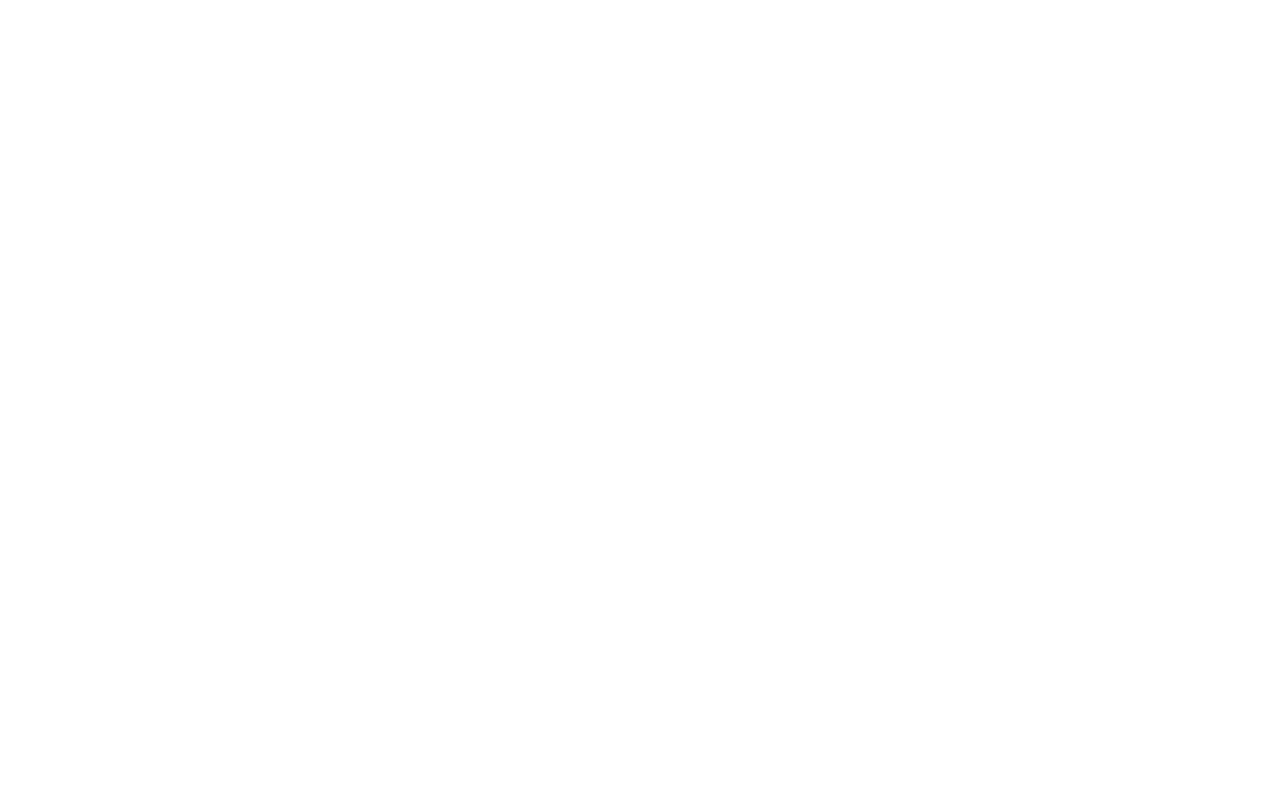
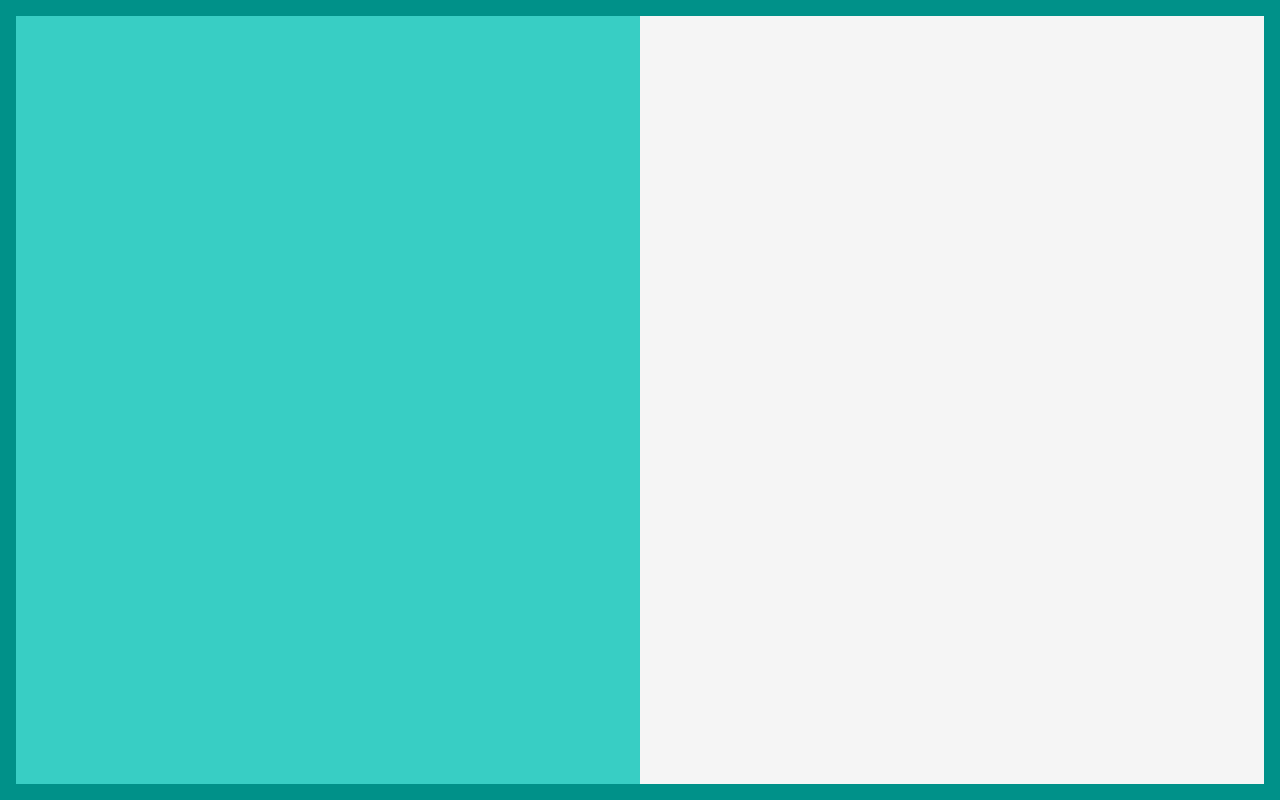
Before and after one commit to Schneizel-el-Britania/homework-react, a React (Create React App) app: page / in a window 1280 px wide. Built offline with nearby package versions, Linux system fonts and the light colour scheme.

Commit message:
Add styles to Calendar

```diff
--- a/src/App.js
+++ b/src/App.js
@@ -1,6 +1,8 @@
+import CalendarSection from "./components/CalendarSection";
+
 function App() {
   return (
-   <> </>
+    <> <CalendarSection /></>
   );
 }
 
--- /dev/null
+++ b/src/common/styles/colors/calendar.scss
@@ -0,0 +1,5 @@
+$date-bg-color: #38cec4;
+$view-bg-color: #f5f5f5;
+$border-color: #009189;
+$main-text-color: #b7b7b7;
+$accented-text-color: #eb1b57;
--- /dev/null
+++ b/src/common/styles/reset.css
@@ -0,0 +1,375 @@
+/* http://meyerweb.com/eric/tools/css/reset/
+   v2.0-modified | 20110126
+   License: none (public domain)
+*/
+
+html, body, div, span, applet, object, iframe,
+h1, h2, h3, h4, h5, h6, p, blockquote, pre,
+a, abbr, acronym, address, big, cite, code,
+del, dfn, em, img, ins, kbd, q, s, samp,
+small, strike, strong, sub, sup, tt, var,
+b, u, i, center,
+dl, dt, dd, ol, ul, li,
+fieldset, form, label, legend,
+table, caption, tbody, tfoot, thead, tr, th, td,
+article, aside, canvas, details, embed,
+figure, figcaption, footer, header, hgroup,
+menu, nav, output, ruby, section, summary,
+time, mark, audio, video {
+  margin: 0;
+	padding: 0;
+	border: 0;
+	font-size: 100%;
+	font: inherit;
+	vertical-align: baseline;
+}
+
+/* make sure to set some focus styles for accessibility */
+:focus {
+    outline: 0;
+}
+
+/* HTML5 display-role reset for older browsers */
+article, aside, details, figcaption, figure,
+footer, header, hgroup, menu, nav, section {
+	display: block;
+}
+
+body {
+	line-height: 1;
+}
+
+ol, ul {
+	list-style: none;
+}
+
+blockquote, q {
+	quotes: none;
+}
+
+blockquote:before, blockquote:after,
+q:before, q:after {
+	content: '';
+	content: none;
+}
+
+table {
+	border-collapse: collapse;
+	border-spacing: 0;
+}
+
+input[type=search]::-webkit-search-cancel-button,
+input[type=search]::-webkit-search-decoration,
+input[type=search]::-webkit-search-results-button,
+input[type=search]::-webkit-search-results-decoration {
+    -webkit-appearance: none;
+    -moz-appearance: none;
+}
+
+input[type=search] {
+    -webkit-appearance: none;
+    -moz-appearance: none;
+    -webkit-box-sizing: content-box;
+    -moz-box-sizing: content-box;
+    box-sizing: content-box;
+}
+
+textarea {
+    overflow: auto;
+    vertical-align: top;
+    resize: vertical;
+}
+
+/**
+ * Correct `inline-block` display not defined in IE 6/7/8/9 and Firefox 3.
+ */
+
+audio,
+canvas,
+video {
+    display: inline-block;
+    *display: inline;
+    *zoom: 1;
+    max-width: 100%;
+}
+
+/**
+ * Prevent modern browsers from displaying `audio` without controls.
+ * Remove excess height in iOS 5 devices.
+ */
+
+audio:not([controls]) {
+    display: none;
+    height: 0;
+}
+
+/**
+ * Address styling not present in IE 7/8/9, Firefox 3, and Safari 4.
+ * Known issue: no IE 6 support.
+ */
+
+[hidden] {
+    display: none;
+}
+
+/**
+ * 1. Correct text resizing oddly in IE 6/7 when body `font-size` is set using
+ *    `em` units.
+ * 2. Prevent iOS text size adjust after orientation change, without disabling
+ *    user zoom.
+ */
+
+html {
+    font-size: 100%; /* 1 */
+    -webkit-text-size-adjust: 100%; /* 2 */
+    -ms-text-size-adjust: 100%; /* 2 */
+}
+
+/**
+ * Address `outline` inconsistency between Chrome and other browsers.
+ */
+
+a:focus {
+    outline: thin dotted;
+}
+
+/**
+ * Improve readability when focused and also mouse hovered in all browsers.
+ */
+
+a:active,
+a:hover {
+    outline: 0;
+}
+
+/**
+ * 1. Remove border when inside `a` element in IE 6/7/8/9 and Firefox 3.
+ * 2. Improve image quality when scaled in IE 7.
+ */
+
+img {
+    border: 0; /* 1 */
+    -ms-interpolation-mode: bicubic; /* 2 */
+}
+
+/**
+ * Address margin not present in IE 6/7/8/9, Safari 5, and Opera 11.
+ */
+
+figure {
+    margin: 0;
+}
+
+/**
+ * Correct margin displayed oddly in IE 6/7.
+ */
+
+form {
+    margin: 0;
+}
+
+/**
+ * Define consistent border, margin, and padding.
+ */
+
+fieldset {
+    border: 1px solid #c0c0c0;
+    margin: 0 2px;
+    padding: 0.35em 0.625em 0.75em;
+}
+
+/**
+ * 1. Correct color not being inherited in IE 6/7/8/9.
+ * 2. Correct text not wrapping in Firefox 3.
+ * 3. Correct alignment displayed oddly in IE 6/7.
+ */
+
+legend {
+    border: 0; /* 1 */
+    padding: 0;
+    white-space: normal; /* 2 */
+    *margin-left: -7px; /* 3 */
+}
+
+/**
+ * 1. Correct font size not being inherited in all browsers.
+ * 2. Address margins set differently in IE 6/7, Firefox 3+, Safari 5,
+ *    and Chrome.
+ * 3. Improve appearance and consistency in all browsers.
+ */
+
+button,
+input,
+select,
+textarea {
+    font-size: 100%; /* 1 */
+    margin: 0; /* 2 */
+    vertical-align: baseline; /* 3 */
+    *vertical-align: middle; /* 3 */
+}
+
+/**
+ * Address Firefox 3+ setting `line-height` on `input` using `!important` in
+ * the UA stylesheet.
+ */
+
+button,
+input {
+    line-height: normal;
+}
+
+/**
+ * Address inconsistent `text-transform` inheritance for `button` and `select`.
+ * All other form control elements do not inherit `text-transform` values.
+ * Correct `button` style inheritance in Chrome, Safari 5+, and IE 6+.
+ * Correct `select` style inheritance in Firefox 4+ and Opera.
+ */
+
+button,
+select {
+    text-transform: none;
+}
+
+/**
+ * 1. Avoid the WebKit bug in Android 4.0.* where (2) destroys native `audio`
+ *    and `video` controls.
+ * 2. Correct inability to style clickable `input` types in iOS.
+ * 3. Improve usability and consistency of cursor style between image-type
+ *    `input` and others.
+ * 4. Remove inner spacing in IE 7 without affecting normal text inputs.
+ *    Known issue: inner spacing remains in IE 6.
+ */
+
+button,
+html input[type="button"], /* 1 */
+input[type="reset"],
+input[type="submit"] {
+    -webkit-appearance: button; /* 2 */
+    cursor: pointer; /* 3 */
+    *overflow: visible;  /* 4 */
+}
+
+/**
+ * Re-set default cursor for disabled elements.
+ */
+
+button[disabled],
+html input[disabled] {
+    cursor: default;
+}
+
+/**
+ * 1. Address box sizing set to content-box in IE 8/9.
+ * 2. Remove excess padding in IE 8/9.
+ * 3. Remove excess padding in IE 7.
+ *    Known issue: excess padding remains in IE 6.
+ */
+
+input[type="checkbox"],
+input[type="radio"] {
+    box-sizing: border-box; /* 1 */
+    padding: 0; /* 2 */
+    *height: 13px; /* 3 */
+    *width: 13px; /* 3 */
+}
+
+/**
+ * 1. Address `appearance` set to `searchfield` in Safari 5 and Chrome.
+ * 2. Address `box-sizing` set to `border-box` in Safari 5 and Chrome
+ *    (include `-moz` to future-proof).
+ */
+
+input[type="search"] {
+    -webkit-appearance: textfield; /* 1 */
+    -moz-box-sizing: content-box;
+    -webkit-box-sizing: content-box; /* 2 */
+    box-sizing: content-box;
+}
+
+/**
+ * Remove inner padding and search cancel button in Safari 5 and Chrome
+ * on OS X.
+ */
+
+input[type="search"]::-webkit-search-cancel-button,
+input[type="search"]::-webkit-search-decoration {
+    -webkit-appearance: none;
+}
+
+/**
+ * Remove inner padding and border in Firefox 3+.
+ */
+
+button::-moz-focus-inner,
+input::-moz-focus-inner {
+    border: 0;
+    padding: 0;
+}
+
+/**
+ * 1. Remove default vertical scrollbar in IE 6/7/8/9.
+ * 2. Improve readability and alignment in all browsers.
+ */
+
+textarea {
+    overflow: auto; /* 1 */
+    vertical-align: top; /* 2 */
+}
+
+/**
+ * Remove most spacing between table cells.
+ */
+
+table {
+    border-collapse: collapse;
+    border-spacing: 0;
+}
+
+html,
+button,
+input,
+select,
+textarea {
+    color: #222;
+}
+
+
+::-moz-selection {
+    background: #b3d4fc;
+    text-shadow: none;
+}
+
+::selection {
+    background: #b3d4fc;
+    text-shadow: none;
+}
+
+img {
+    vertical-align: middle;
+}
+
+fieldset {
+    border: 0;
+    margin: 0;
+    padding: 0;
+}
+
+textarea {
+    resize: vertical;
+}
+
+.chromeframe {
+    margin: 0.2em 0;
+    background: #ccc;
+    color: #000;
+    padding: 0.2em 0;
+}
+
+a{
+    color:inherit;
+    text-decoration: none;
+}
+
+*{
+    box-sizing: border-box;
+}
--- /dev/null
+++ b/src/components/CalendarSection/CalendarView.module.scss
@@ -0,0 +1,12 @@
+@import "/src/common/styles/colors/calendar.scss";
+
+.calendarSection {
+  width: 100vw;
+  height: 100vh;
+
+  display: flex;
+  justify-content: stretch;
+  align-items: stretch;
+
+  border: 16px solid $border-color;
+}
--- /dev/null
+++ b/src/components/CalendarSection/CalendarView/CalendarView.module.scss
@@ -0,0 +1,6 @@
+@import "/src/common/styles/colors/calendar.scss";
+
+.calendarView {
+  flex-grow: 1;
+  background-color: $view-bg-color;
+}
--- /dev/null
+++ b/src/components/CalendarSection/CalendarView/index.js
@@ -0,0 +1,12 @@
+import React, { Component } from 'react'
+import styles from './CalendarView.module.scss'
+
+export default class CalendarView extends Component {
+  render() {
+    return (
+      <article className={styles.calendarView}>
+
+      </article>
+    )
+  }
+}
--- /dev/null
+++ b/src/components/CalendarSection/CurrentDate/CurrentDate.module.scss
@@ -0,0 +1,6 @@
+@import "/src/common/styles/colors/calendar.scss";
+
+.currentDate {
+  flex-grow: 1;
+  background-color: $date-bg-color;
+}
--- /dev/null
+++ b/src/components/CalendarSection/CurrentDate/index.js
@@ -0,0 +1,12 @@
+import React, { Component } from 'react'
+import styles from './CurrentDate.module.scss'
+
+export default class CurrentDate extends Component {
+  render() {
+    return (
+      <article className={styles.currentDate}>
+
+      </article>
+    )
+  }
+}
--- /dev/null
+++ b/src/components/CalendarSection/index.js
@@ -0,0 +1,15 @@
+import React, { Component } from 'react'
+import CalendarView from './CalendarView'
+import CurrentDate from './CurrentDate'
+import styles from './CalendarView.module.scss'
+
+export default class CalendaSection extends Component {
+  render() {
+    return (
+      <section className={styles.calendarSection}>
+        <CurrentDate />
+        <CalendarView />
+      </section>
+    )
+  }
+}
--- a/src/index.js
+++ b/src/index.js
@@ -1,6 +1,7 @@
 import React from 'react';
 import ReactDOM from 'react-dom';
 import './index.css';
+import '../src/common/styles/reset.css';
 import App from './App';
 
 ReactDOM.render(
```
